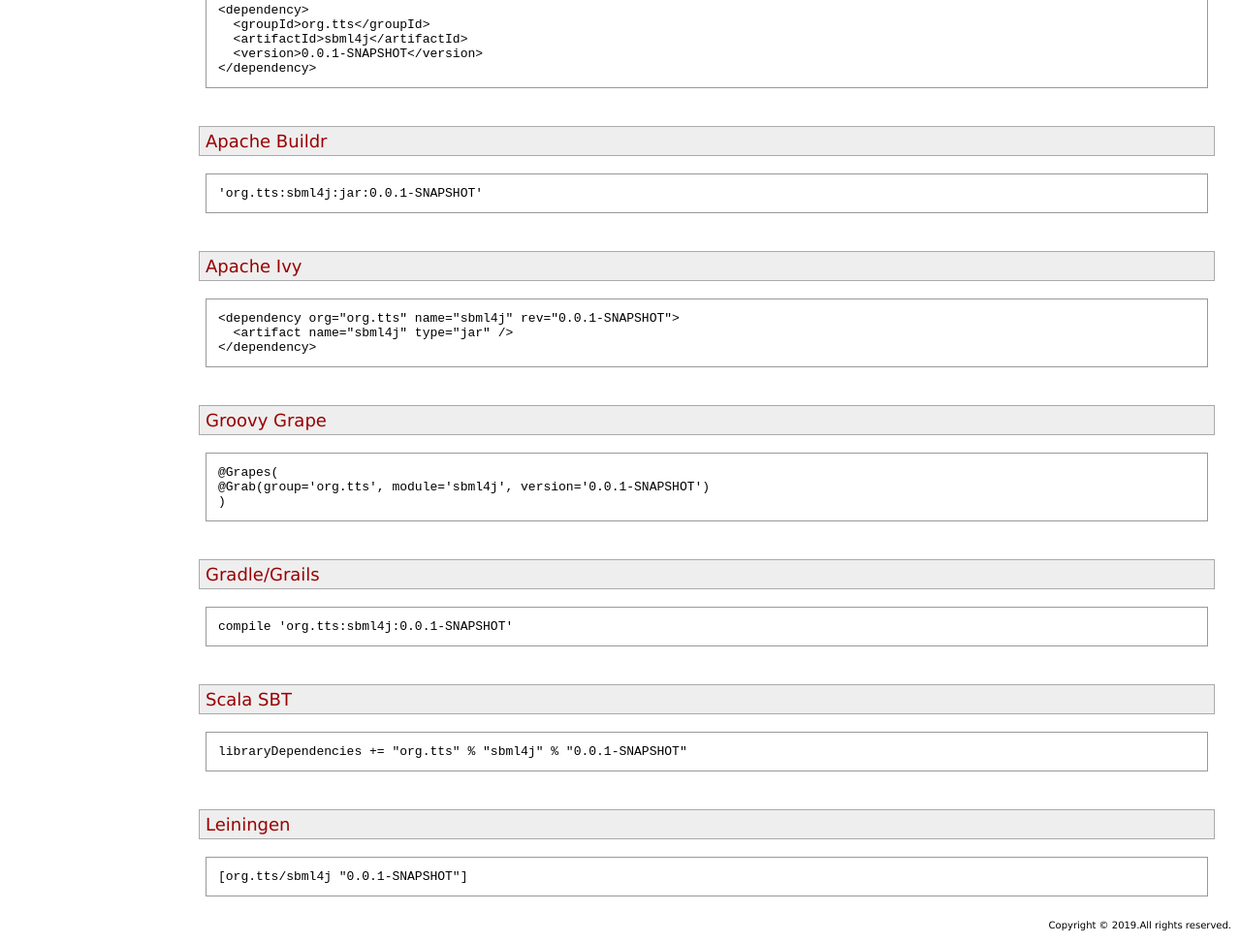
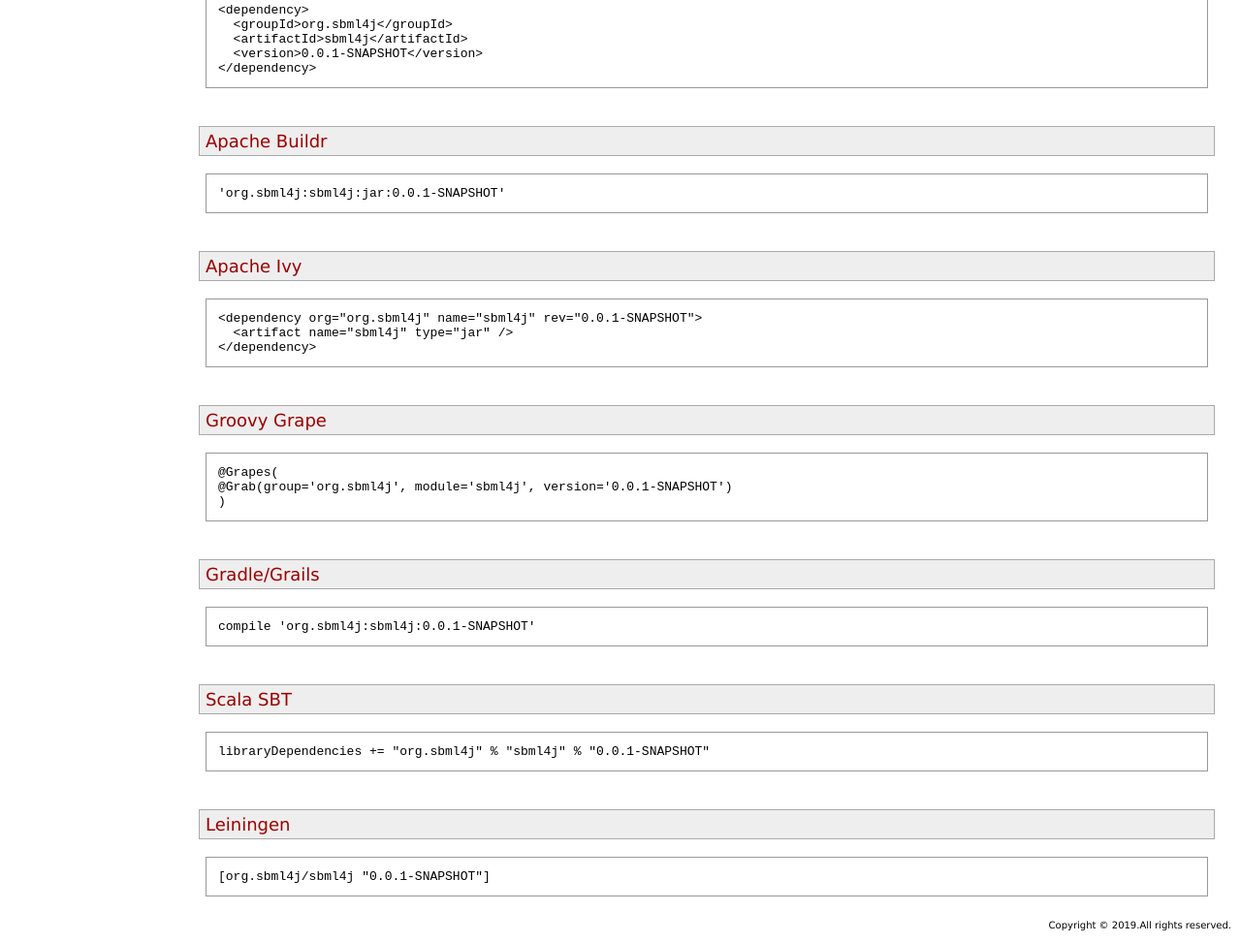
Before and after one commit to thortiede/sbml4j, a plain HTML site: page docs/dependency-info.html in a window 1280 px wide. Shown: the part 483-1456 px from the top of the page at 97% size. Drawn offline with Linux system fonts and the light colour scheme.

Commit message:
update documentation to new package name org.tts

```diff
--- a/docs/dependency-info.html
+++ b/docs/dependency-info.html
@@ -58,38 +58,38 @@
 <h3><a name="Apache_Maven"></a>Apache Maven</h3><a name="Apache_Maven"></a>
 <div class="source">
 <pre>&lt;dependency&gt;
-  &lt;groupId&gt;org.tts&lt;/groupId&gt;
+  &lt;groupId&gt;org.sbml4j&lt;/groupId&gt;
   &lt;artifactId&gt;sbml4j&lt;/artifactId&gt;
   &lt;version&gt;0.0.1-SNAPSHOT&lt;/version&gt;
 &lt;/dependency&gt;</pre></div></div>
 <div class="section">
 <h3><a name="Apache_Buildr"></a>Apache Buildr</h3><a name="Apache_Buildr"></a>
 <div class="source">
-<pre>'org.tts:sbml4j:jar:0.0.1-SNAPSHOT'</pre></div></div>
+<pre>'org.sbml4j:sbml4j:jar:0.0.1-SNAPSHOT'</pre></div></div>
 <div class="section">
 <h3><a name="Apache_Ivy"></a>Apache Ivy</h3><a name="Apache_Ivy"></a>
 <div class="source">
-<pre>&lt;dependency org=&quot;org.tts&quot; name=&quot;sbml4j&quot; rev=&quot;0.0.1-SNAPSHOT&quot;&gt;
+<pre>&lt;dependency org=&quot;org.sbml4j&quot; name=&quot;sbml4j&quot; rev=&quot;0.0.1-SNAPSHOT&quot;&gt;
   &lt;artifact name=&quot;sbml4j&quot; type=&quot;jar&quot; /&gt;
 &lt;/dependency&gt;</pre></div></div>
 <div class="section">
 <h3><a name="Groovy_Grape"></a>Groovy Grape</h3><a name="Groovy_Grape"></a>
 <div class="source">
 <pre>@Grapes(
-@Grab(group='org.tts', module='sbml4j', version='0.0.1-SNAPSHOT')
+@Grab(group='org.sbml4j', module='sbml4j', version='0.0.1-SNAPSHOT')
 )</pre></div></div>
 <div class="section">
 <h3><a name="GradleGrails"></a>Gradle/Grails</h3><a name="Gradle.2FGrails"></a>
 <div class="source">
-<pre>compile 'org.tts:sbml4j:0.0.1-SNAPSHOT'</pre></div></div>
+<pre>compile 'org.sbml4j:sbml4j:0.0.1-SNAPSHOT'</pre></div></div>
 <div class="section">
 <h3><a name="Scala_SBT"></a>Scala SBT</h3><a name="Scala_SBT"></a>
 <div class="source">
-<pre>libraryDependencies += &quot;org.tts&quot; % &quot;sbml4j&quot; % &quot;0.0.1-SNAPSHOT&quot;</pre></div></div>
+<pre>libraryDependencies += &quot;org.sbml4j&quot; % &quot;sbml4j&quot; % &quot;0.0.1-SNAPSHOT&quot;</pre></div></div>
 <div class="section">
 <h3><a name="Leiningen"></a>Leiningen</h3><a name="Leiningen"></a>
 <div class="source">
-<pre>[org.tts/sbml4j &quot;0.0.1-SNAPSHOT&quot;]</pre></div></div></div>
+<pre>[org.sbml4j/sbml4j &quot;0.0.1-SNAPSHOT&quot;]</pre></div></div></div>
       </div>
     </div>
     <div class="clear">
```
Also changed, not shown: docs/dependencies.html (+1 -1 lines), docs/summary.html (+1 -1 lines).
